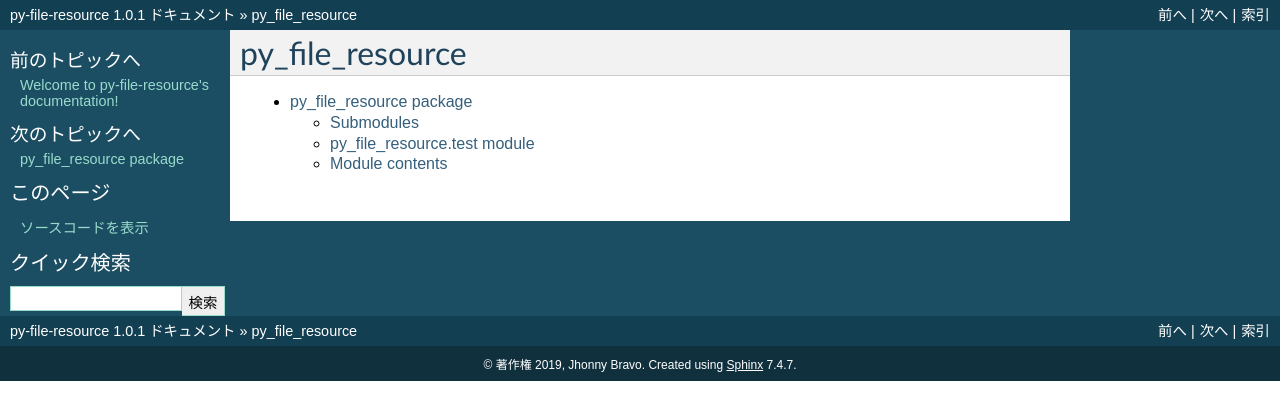
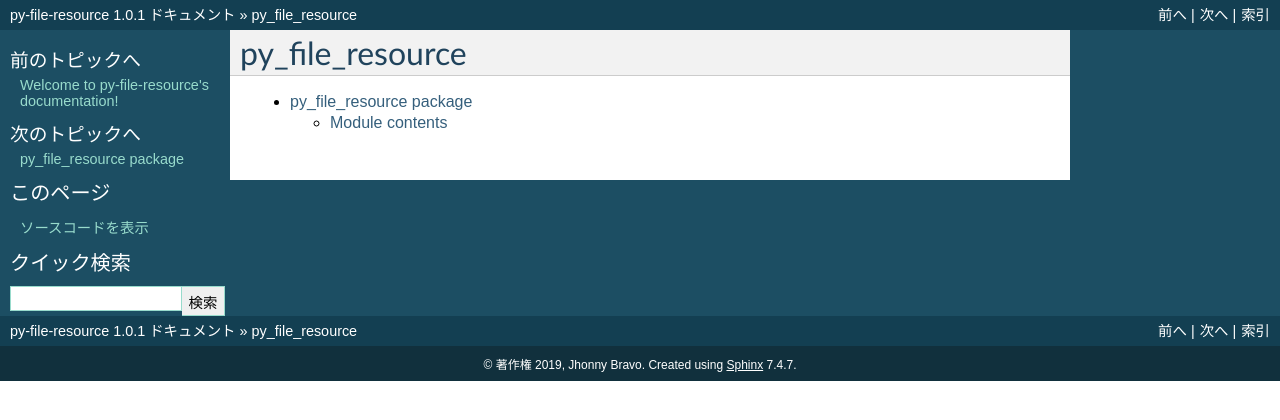
Before and after one commit to JhonnyBravo/py-base-resource, a Sphinx documentation site: the page built from docs/source/modules.rst, in a window 1280 px wide. Shown: the top 420 px of the page. Built offline with Sphinx 7.4.7, drawn with Linux system fonts in a browser that asks for light colours.

Commit message:
modified: docs/source/py_file_resource.rst
deleted module: py_file_resource.test

```diff
--- a/docs/source/py_file_resource.rst
+++ b/docs/source/py_file_resource.rst
@@ -1,17 +1,5 @@
 py\_file\_resource package
 ==========================
-
-Submodules
-----------
-
-py\_file\_resource.test module
-------------------------------
-
-.. automodule:: py_file_resource.test
-    :members:
-    :undoc-members:
-    :show-inheritance:
-
 
 Module contents
 ---------------
```
